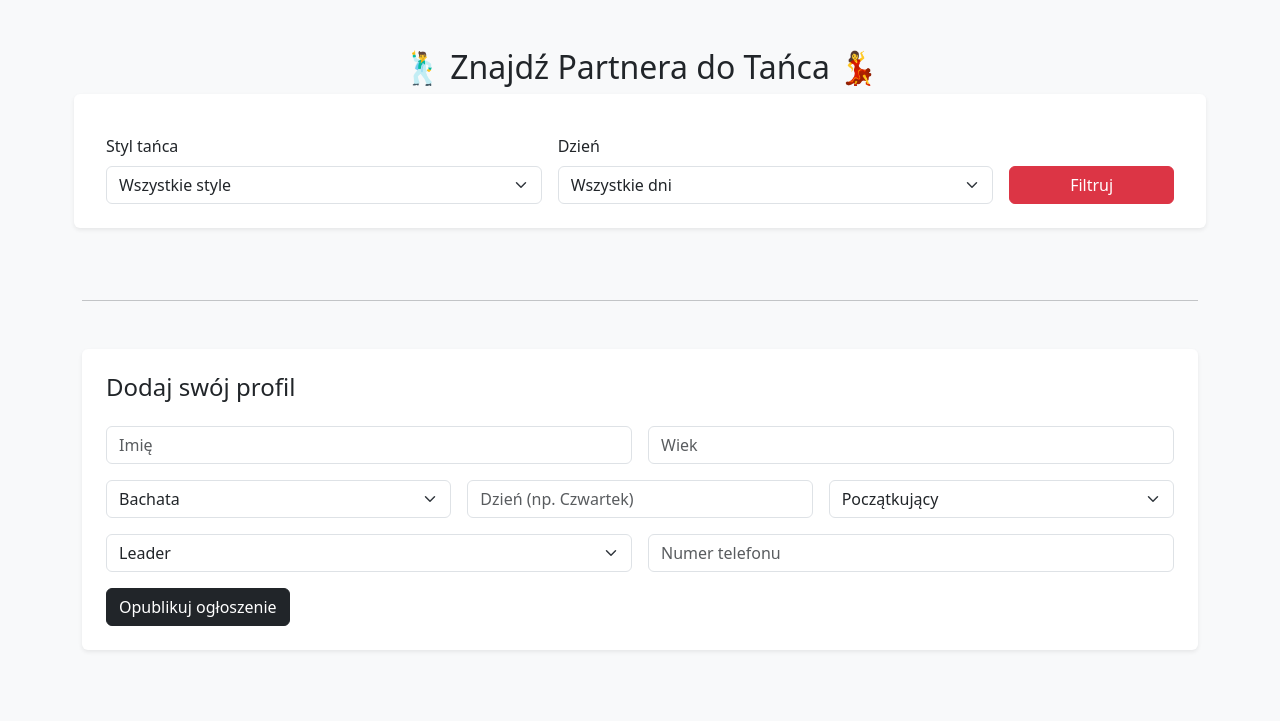
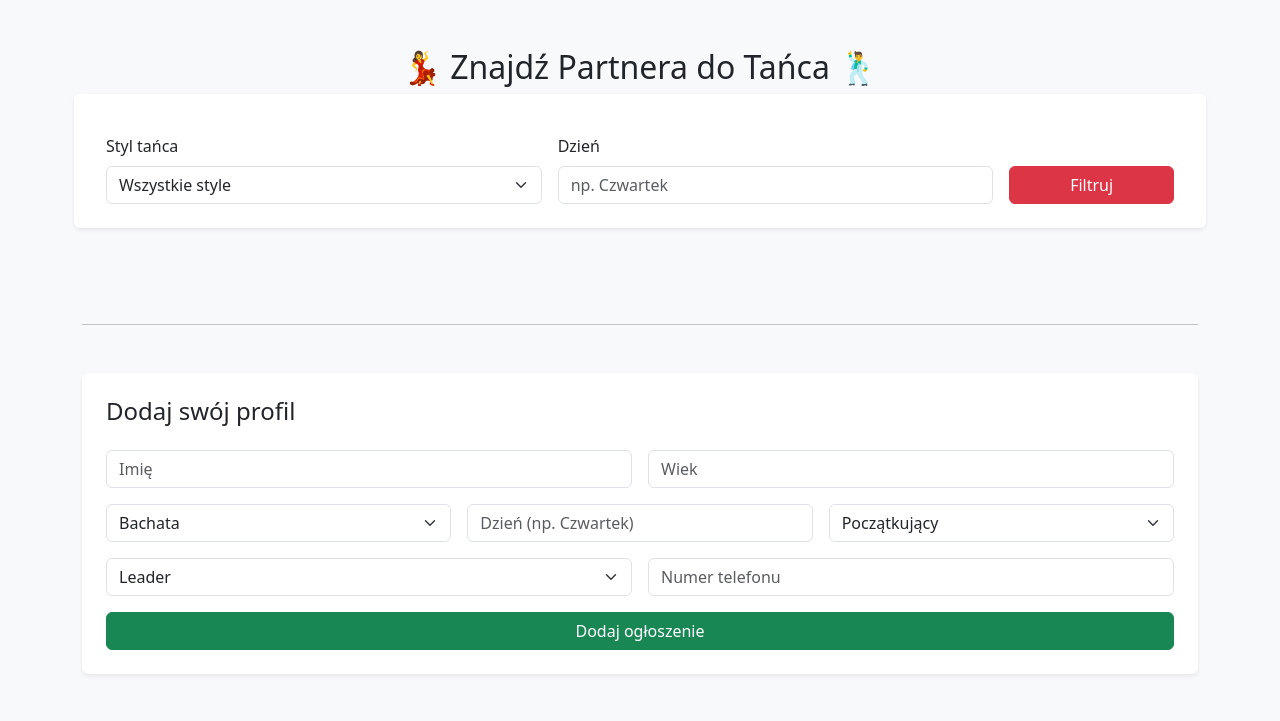
Before and after one commit to kamilkozlowski113-tech/Desire-dance, a Flask app: page / in a window 1280 px wide. Shown: the top 721 px of the page. Run offline with Flask 3, Linux system fonts and the light colour scheme.

Commit message:
Add files via upload

```diff
--- a/templates/index.html
+++ b/templates/index.html
@@ -2,30 +2,28 @@
 <html lang="pl">
 <head>
     <meta charset="UTF-8">
-    <title>Szukam Partnera - Desire Dance</title>
-    <link rel="stylesheet" href="https://cdn.jsdelivr.net/npm/bootstrap@5.3.0/dist/css/bootstrap.min.css">
+    <title>Znajdź Partnera do Tańca</title>
+    <!-- Bootstrap CSS dla ładnego wyglądu -->
+    <link href="https://cdn.jsdelivr.net/npm/bootstrap@5.3.0/dist/css/bootstrap.min.css" rel="stylesheet">
 </head>
 <body class="bg-light">
-    <div class="container mt-5">
-        <h2 class="text-center mb-4">🕺 Znajdź Partnera do Tańca 💃</h2>
 
-        <!-- Formularz wyszukiwania / filtrów -->
-        <form method="get" class="row g-3 mb-4 bg-white p-4 rounded shadow-sm">
+    <div class="container py-5">
+        <h2 class="mb-4 text-center">💃 Znajdź Partnera do Tańca 🕺</h2>
+
+        <!-- Formularz filtrowania -->
+        <form method="GET" action="/" class="row g-3 mb-5 bg-white p-4 rounded shadow-sm">
             <div class="col-md-5">
                 <label class="form-label">Styl tańca</label>
                 <select name="style" class="form-select">
                     <option value="">Wszystkie style</option>
-                    <option value="Bachata">Bachata</option>
-                    <option value="Salsa">Salsa</option>
+                    <option value="Bachata" {% if selected_style == 'Bachata' %}selected{% endif %}>Bachata</option>
+                    <option value="Salsa" {% if selected_style == 'Salsa' %}selected{% endif %}>Salsa</option>
                 </select>
             </div>
             <div class="col-md-5">
                 <label class="form-label">Dzień</label>
-                <select name="day" class="form-select">
-                    <option value="">Wszystkie dni</option>
-                    <option value="Czwartek">Czwartek</option>
-                    <option value="Wtorek">Wtorek</option>
-                </select>
+                <input type="text" name="day" class="form-control" value="{{ selected_day }}" placeholder="np. Czwartek">
             </div>
             <div class="col-md-2 d-flex align-items-end">
                 <button type="submit" class="btn btn-danger w-100">Filtruj</button>
@@ -36,8 +34,9 @@
         <div class="row">
             {% for p in profiles %}
             <div class="col-md-4 mb-3">
-                <div class="card shadow-sm">
-                    <div class="card-body">
+                <div class="card shadow-sm h-100">
+                    <div class="card-body d-flex flex-column justify-content-between">
+                        <div>
                             <h5 class="card-title">{{ p.name }}, {{ p.age }} lat</h5>
                             <p class="card-text">
                                 <strong>Styl:</strong> {{ p.style }}<br>
@@ -45,7 +44,14 @@
                                 <strong>Poziom:</strong> {{ p.level }}<br>
                                 <strong>Rola:</strong> {{ p.role }}
                             </p>
-                        <a href="tel:{{ p.phone }}" class="btn btn-outline-danger btn-sm">Zadzwoń / Kontakt</a>
+                        </div>
+                        <div>
+                            <a href="tel:{{ p.phone }}" class="btn btn-outline-danger btn-sm w-100 mb-2">Zadzwoń / Kontakt</a>
+                            <!-- Przycisk usuwania ogłoszenia -->
+                            <form action="/delete/{{ p.id }}" method="POST">
+                                <button type="submit" class="btn btn-danger btn-sm w-100" style="background-color: #ff4d4d; border: none;">Usuń ogłoszenie</button>
+                            </form>
+                        </div>
                     </div>
                 </div>
             </div>
@@ -56,16 +62,22 @@
         <hr class="my-5">
         <div class="bg-white p-4 rounded shadow-sm">
             <h4>Dodaj swój profil</h4>
-            <form action="/add" method="post" class="row g-3 mt-2">
-                <div class="col-md-6"><input type="text" name="name" class="form-control" placeholder="Imię" required></div>
-                <div class="col-md-6"><input type="number" name="age" class="form-control" placeholder="Wiek" required></div>
+            <form action="/add" method="POST" class="row g-3 mt-2">
+                <div class="col-md-6">
+                    <input type="text" name="name" class="form-control" placeholder="Imię" required>
+                </div>
+                <div class="col-md-6">
+                    <input type="number" name="age" class="form-control" placeholder="Wiek" required>
+                </div>
                 <div class="col-md-4">
                     <select name="style" class="form-select">
                         <option value="Bachata">Bachata</option>
                         <option value="Salsa">Salsa</option>
                     </select>
                 </div>
-                <div class="col-md-4"><input type="text" name="day" class="form-control" placeholder="Dzień (np. Czwartek)" required></div>
+                <div class="col-md-4">
+                    <input type="text" name="day" class="form-control" placeholder="Dzień (np. Czwartek)" required>
+                </div>
                 <div class="col-md-4">
                     <select name="level" class="form-select">
                         <option value="Początkujący">Początkujący</option>
@@ -78,10 +90,15 @@
                         <option value="Follower">Follower</option>
                     </select>
                 </div>
-                <div class="col-md-6"><input type="text" name="phone" class="form-control" placeholder="Numer telefonu" required></div>
-                <div class="col-12"><button type="submit" class="btn btn-dark">Opublikuj ogłoszenie</button></div>
+                <div class="col-md-6">
+                    <input type="text" name="phone" class="form-control" placeholder="Numer telefonu" required>
+                </div>
+                <div class="col-12">
+                    <button type="submit" class="btn btn-success w-100">Dodaj ogłoszenie</button>
+                </div>
             </form>
         </div>
     </div>
+
 </body>
 </html>
```
Lines whose indentation alone changed are shown as unchanged.
